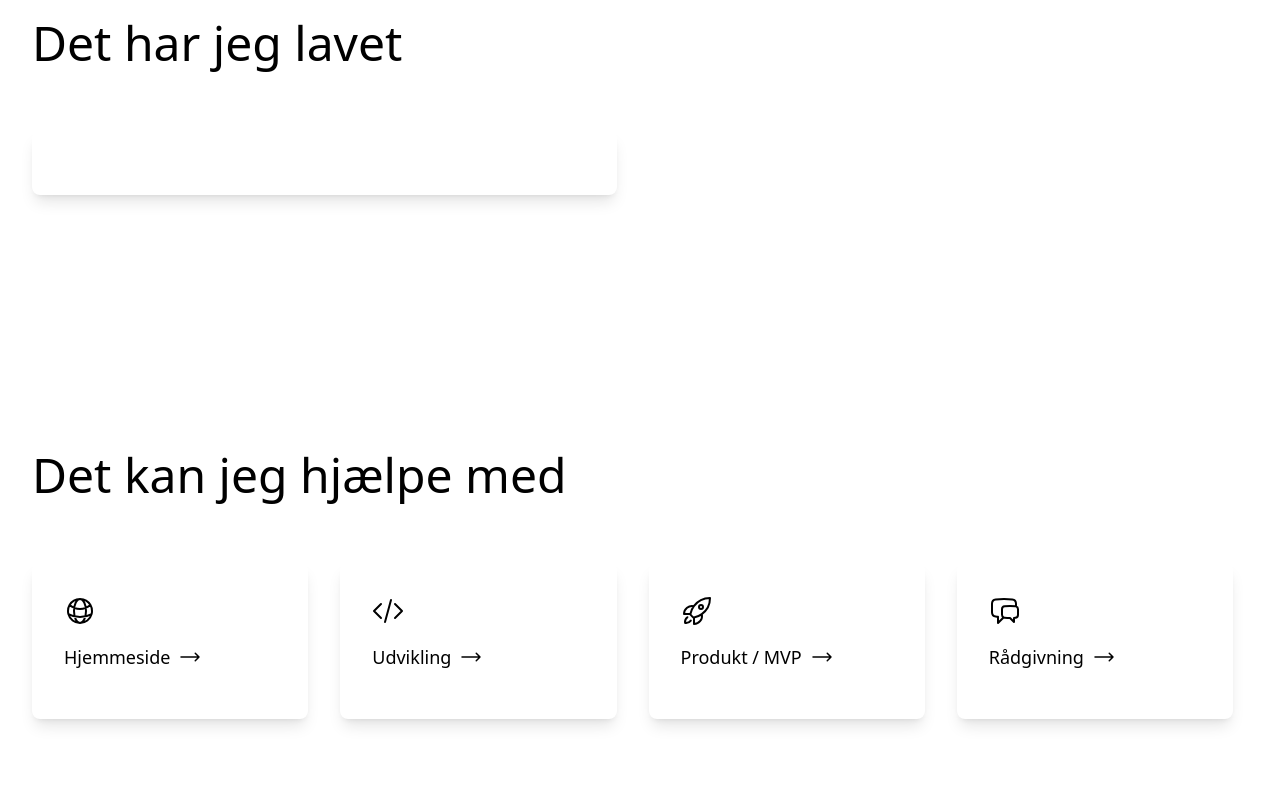
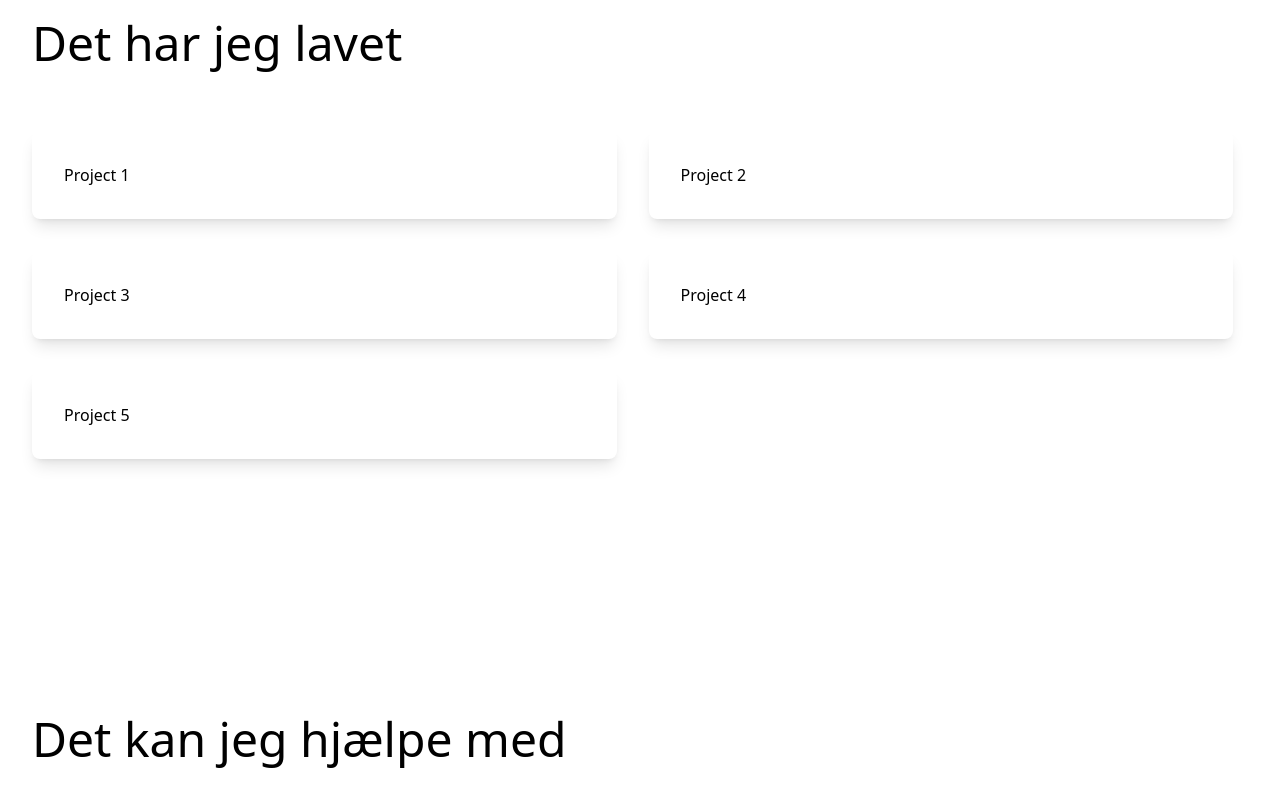
Before and after one commit to chrene/enevoldsen-io-v3, an Astro site: page / in a window 1280 px wide. Shown: the part 1200-2006 px from the top of the page. Built offline with nearby package versions, Linux system fonts and the light colour scheme; Astro itself is replaced by a stand-in of ours.

Commit message:
projects

```diff
--- a/src/components/NarrowContainer.tsx
+++ b/src/components/NarrowContainer.tsx
@@ -1,3 +1,3 @@
 export default function NarrowContainer({ children }: { children: React.ReactNode }) {
-  return <div className="mx-auto flex items-center justify-center max-w-4xl">{children}</div>;
+  return <div className="mx-auto flex max-w-4xl">{children}</div>;
 }
--- a/src/components/Work.tsx
+++ b/src/components/Work.tsx
@@ -1,4 +1,22 @@
-import Container from "./Container";
+import Container from './Container';
+
+const projects = [
+  {
+    title: 'Project 1',
+  },
+  {
+    title: 'Project 2',
+  },
+  {
+    title: 'Project 3',
+  },
+  {
+    title: 'Project 4',
+  },
+  {
+    title: 'Project 5',
+  },
+];
 
 export default function Work() {
   return (
@@ -7,9 +25,11 @@ export default function Work() {
         <div className="py-32 px-8">
           <h2 className="font-medium text-5xl">Det har jeg lavet</h2>
           <div className="grid grid-cols-1 md:grid-cols-2 gap-8 mt-16">
-            <div className="bg-white rounded-lg shadow-lg">
-              <div className="p-8"></div>
-            </div>
+            {projects.map((project) => (
+              <div className="bg-white rounded-lg shadow-lg">
+                <div className="p-8">{project.title}</div>
+              </div>
+            ))}
           </div>
         </div>
       </Container>
```
